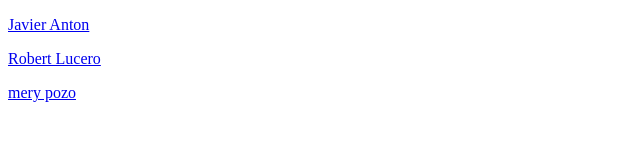
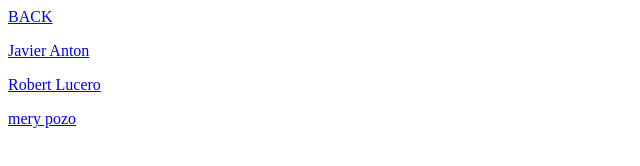
Before and after one commit to juaanval/mywebsite.github.io, a plain HTML site: page contacts.html in a window 1280 px wide. Shown: the whole page, without its empty margins (0-640 px from the left). Drawn offline with Linux system fonts and the light colour scheme.

Commit message:
updatete

```diff
--- /dev/null
+++ b/contacts.css
@@ -0,0 +1,8 @@
+body{
+background-image: url(fondicoverdeyblanco.jpeg);
+
+}
+.box1{
+    margin-top: -10px;
+
+}
--- a/contacts.html
+++ b/contacts.html
@@ -6,6 +6,7 @@
     <title>Document</title>
 </head>
 <body>
+    <div class="box1"><a  href="index.html">BACK</a></div>
     <div><a href="https://javiton2005.github.io/paginaweb.github.io/"><p>Javier Anton</p></a></div>
     <div><a href="https://rcluce84.github.io/paginaweb.github.io/"><p>Robert Lucero</p></a></div><a href="https://meripozo.github.io/webpagemaria.github.io/"><p>mery pozo</p></a>
 </body>
```
